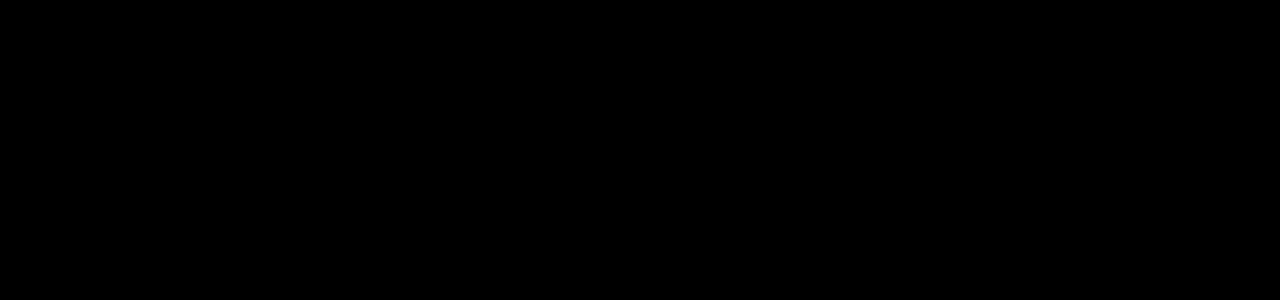
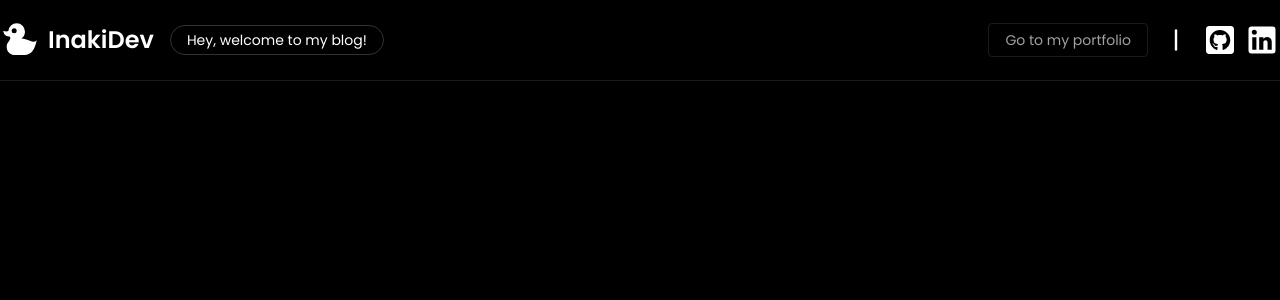
Before and after one commit to InakiCarcereny/inaki-blog, a Next.js app: page /article/react-zustand in a window 1280 px wide. Before the commit this address had no page. Shown: the top 300 px of the page. Built offline with nearby package versions, Linux system fonts and the light colour scheme.

Commit message:
Refactor article page structure: replace old Page component with new dynamic routing and filtered post display

```diff
--- a/src/app/(routes)/[articleId]/Page.tsx
+++ /dev/null
@@ -1,3 +0,0 @@
-export default function Page() {
-  return <div>Page</div>;
-}
--- /dev/null
+++ b/src/app/(routes)/article/[articleId]/page.tsx
@@ -0,0 +1,17 @@
+import { POSTS } from '@/app/lib/Posts';
+
+export default function Page({ params }: { params: { articleId: string } }) {
+  const { articleId } = params;
+
+  console.log(articleId);
+
+  const filteredPosts = POSTS.filter((post) => post.href === articleId);
+
+  return (
+    <div>
+      {filteredPosts.map((post) => (
+        <div key={post.id}>{post.title}</div>
+      ))}
+    </div>
+  );
+}
--- a/src/app/layout.tsx
+++ b/src/app/layout.tsx
@@ -1,6 +1,7 @@
 import type { Metadata } from 'next';
 import { Poppins } from 'next/font/google';
 import './globals.css';
+import { Header } from './components/Header';
 
 export const metadata: Metadata = {
   title: 'Inaki Carcereny | Blog',
@@ -22,7 +23,10 @@ export default function RootLayout({
       <body
         className={`${poppins.className} ${poppins.className} antialiased bg-black`}
       >
-        <main className="w-full h-screen flex flex-col">{children}</main>
+        <main className="w-full h-screen flex flex-col">
+          <Header />
+          {children}
+        </main>
       </body>
     </html>
   );
--- a/src/app/page.tsx
+++ b/src/app/page.tsx
@@ -1,12 +1,9 @@
 import { Articles } from './components/Articles';
-import { Header } from './components/Header';
 import { Hero } from './components/Hero';
 
 export default function Home() {
   return (
     <>
-      <Header />
-
       <Hero />
 
       <Articles />
```
